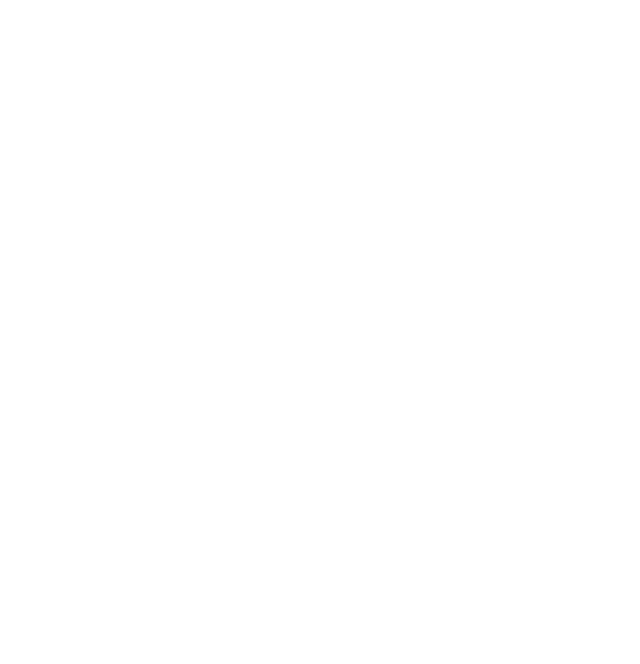
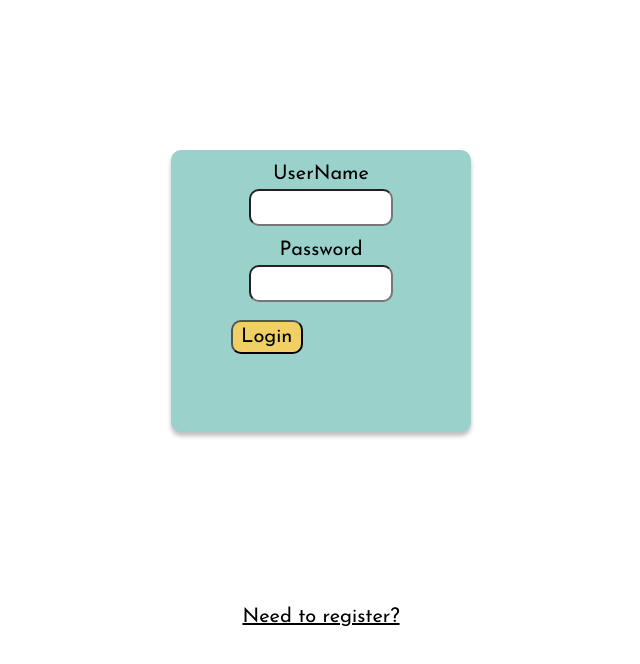
Before and after one commit to AnnaC200/conversa, a React (Create React App) app: page /Login in a window 1280 px wide. Shown: the top 664 px of the page, without its empty margins (319-959 px from the left). Built offline with nearby package versions, Linux system fonts and the light colour scheme.

Commit message:
push test+added snapshot testing

```diff
--- a/src/components/App.js
+++ b/src/components/App.js
@@ -1,21 +1,25 @@
 import React from "react";
 import "../styles/app.css";
-import { Route, Switch } from "react-router-dom";
+import { Route, Switch, BrowserRouter as Router } from "react-router-dom";
 // import Navbar from "./Navbar";
 import Homepage from "./Homepage";
 // eslint-disable-next-line import/no-named-as-default
 import Register from "./Register";
+import Login from "./Login";
 import MyProfile from "./MyProfile/MyProfile";
 
 const App = () => {
   return (
     <div className="App">
       {/* <Navbar /> */}
-      <Switch>
-        <Route exact path="/" component={Homepage} />
-        <Route exact path="/Register" component={Register} />
-        <Route exact path="/MyProfile" component={MyProfile} />
-      </Switch>
+      <Router>
+        <Switch>
+          <Route exact path="/" component={Homepage} />
+          <Route exact path="/Login" component={Login} />
+          <Route exact path="/Register" component={Register} />
+          <Route exact path="/MyProfile" component={MyProfile} />
+        </Switch>
+      </Router>
     </div>
   );
 };
--- a/src/components/Login.js
+++ b/src/components/Login.js
@@ -23,6 +23,7 @@
         <label className="login-items" htmlFor="UserName">
           UserName
           <input
+            className="inputfield"
             id="UserName"
             name="UserName"
             value={fields.UserName}
@@ -32,13 +33,14 @@
         <label className="login-items" htmlFor="Password">
           Password
           <input
+            className="inputfield"
             id="Password"
             name="Password"
             value={fields.Password}
             onChange={handleFieldChange}
           />
         </label>
-        <button className="login-items" type="submit">
+        <button id="button" className="login-items" type="submit">
           Login
         </button>
       </form>
--- a/src/styles/login.css
+++ b/src/styles/login.css
@@ -1,17 +1,96 @@
+* {
+  margin:0;
+  padding:0;
+  box-sizing: border-box;
+}
+
+body {
+  width: 100%;
+}
+
+.background {
+  position: absolute;
+  left: 0%;
+  right: 0%;
+  top: 0%;
+  bottom: 6.91%;
+  width: 100%;
+  opacity: 0.2;
+  z-index: -2;
+}
+
+.logo {
+  margin-top: 10px;
+  position: absolute;
+  left: 9.58%;
+  right: 9.58%;
+  top: 3.56%;
+  bottom: 82.61%;
+  width: 80%;
+  max-width: 400px;
+  margin: auto;
+}
+
 .login {
-    display: flex;
-    flex-direction:column;
-    font-size: 20px;
-    border: 2px solid rgb(23, 3, 7);
-    text-align:center;
-    padding: 100px;
-    width: 130px;
-    position:absolute;
-    left: 550px;
-    background-color: rgb(146, 77, 89);
-    border-radius: 25px;
-  }
+  background-color: #9AD2CB;
+  position: relative;
+  top: 150px;
+  width: 70%;
+  max-width: 300px;
+  margin: auto;
+  font-family: 'Josefin Sans', sans-serif;
+  border-radius: 10px;
+  box-shadow: 0px 4px 4px rgba(0, 0, 0, 0.25);
+  font-size: 20px;
+  text-align: center;
+  line-height: 30px;
+  display: flex;
+  flex-wrap: nowrap;
+  flex-direction: column;
+  justify-content: center;
+  align-items: center;
+}
 
-  .login-items {
-    font-family:'Gill Sans', 'Gill Sans MT', Calibri, 'Trebuchet MS', sans-serif
-  }
+.login-items {
+  display: flex;
+  flex-direction: column;
+  justify-content: flex-start;
+  align-items: center;
+  margin-top: 5%;
+}
+
+.inputfield {
+  width: 80%;
+  padding-top: 10%;
+  border-radius: 10px;
+}
+
+.peopletalking {
+  position:fixed;
+  margin: auto;
+  width: 100%;
+  max-width: 800px;
+  bottom:0px;
+  z-index: -1;
+  left: 50%;
+  transform: translateX(-50%);
+}
+
+.link-to {
+  position: relative;
+  font-family: 'Josefin Sans', sans-serif;
+  text-align: center;
+  text-decoration: underline;
+  top: 200px;
+}
+
+#button {
+  background-color: #f0cf65;
+  border-radius: 10px;
+  width: 40%;
+  line-height: 30px;
+  font-family: 'Josefin Sans', sans-serif;
+  font-size: 20px;
+  margin-top: 10%;
+  margin-bottom: 10%;;
+}
```
Also changed, not shown: 2 other files (tests, documents, lock files or other folders).
